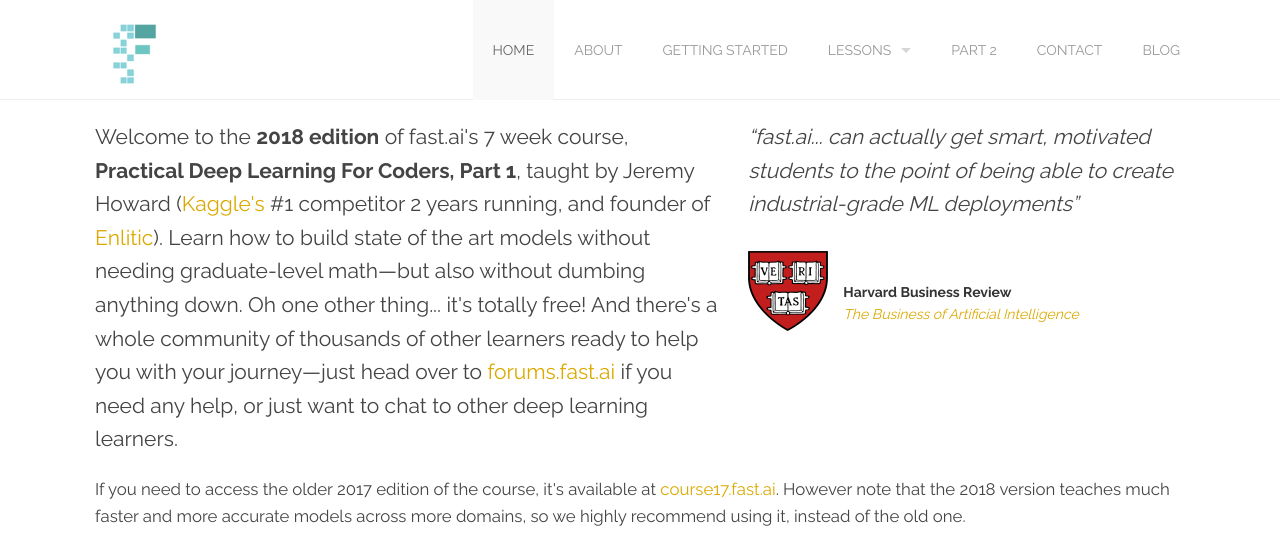
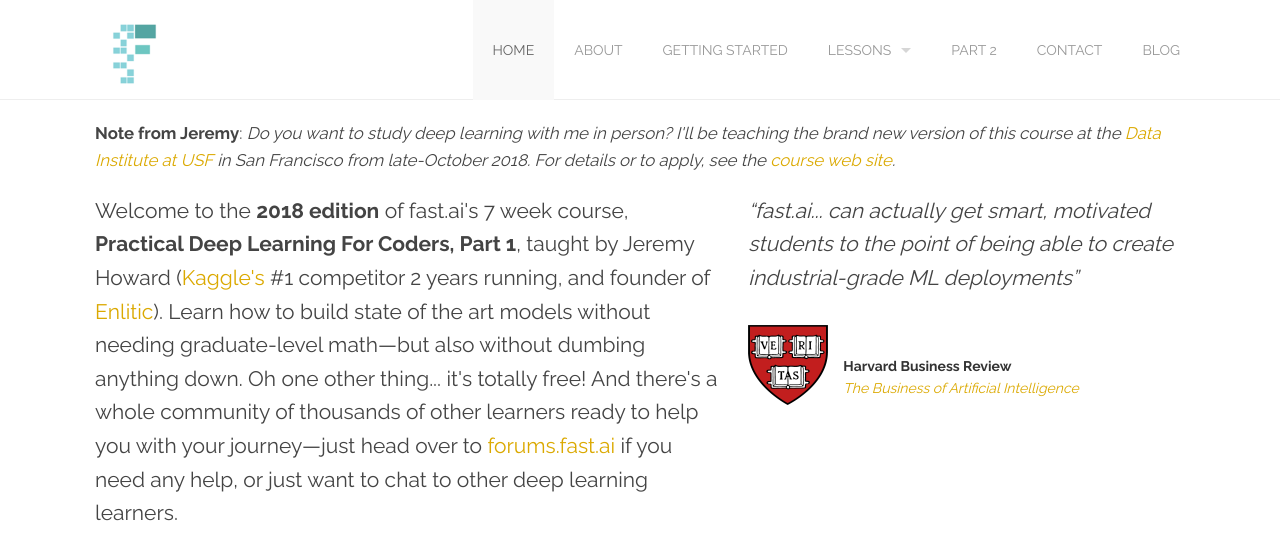
Before and after one commit to fastai/dlcert2, a Jekyll site: the page built from docs/index.html, in a window 1280 px wide and 900 px high, cut to the strip 0-546 px from the top of the window. Built offline with Jekyll 4.4.1, drawn with Linux system fonts in a browser that asks for light colours.

Commit message:
usf course

```diff
--- a/docs/index.html
+++ b/docs/index.html
@@ -130,6 +130,11 @@
 <div class='full no-padding'>
   <div class='spacing'></div>
   <div class='row'>
+    <div class='large-12 columns'>
+      <p style='font-size: 1.2rem;'>
+      <b>Note from Jeremy</b>: <i>Do you want to study deep learning with me in person? I'll be teaching the brand new version of this course at the <a href="https://www.usfca.edu/data-institute">Data Institute at USF</a> in San Francisco from late-October 2018. For details or to apply, see the <a href="https://www.usfca.edu/data-institute/certificates/deep-learning-part-one">course web site</a>.</i>
+      </p>
+    </div>
     <div class='large-7 columns'>
       <p style='font-size: 1.5rem;'>
       Welcome to the <b>2018 edition</b> of fast.ai's 7 week course, <b>Practical Deep Learning For Coders, Part 1</b>, taught by Jeremy Howard (<a href="http://www.kaggle.com">Kaggle's</a> #1 competitor 2 years running, and founder of <a href="http://www.enlitic.com">Enlitic</a>). Learn how to build state of the art models without needing graduate-level math&mdash;but also without dumbing anything down. Oh one other thing... it's totally free! And there's a whole community of thousands of other learners ready to help you with your journey&mdash;just head over to <a href="http://forums.fast.ai/">forums.fast.ai</a> if you need any help, or just want to chat to other deep learning learners.
@@ -152,11 +157,6 @@
           </div>
         </div>
       </div>
-    </div>
-    <div class='large-12 columns'>
-      <p style='font-size: 1.2rem;'>
-      If you need to access the older 2017 edition of the course, it's available at <a href="http://course17.fast.ai">course17.fast.ai</a>. However note that the 2018 version teaches much faster and more accurate models across more domains, so we highly recommend using it, instead of the old one.
-      </p>
     </div>
   </div>
 </div>
```
Also changed, not shown: docs/Gemfile.lock.
